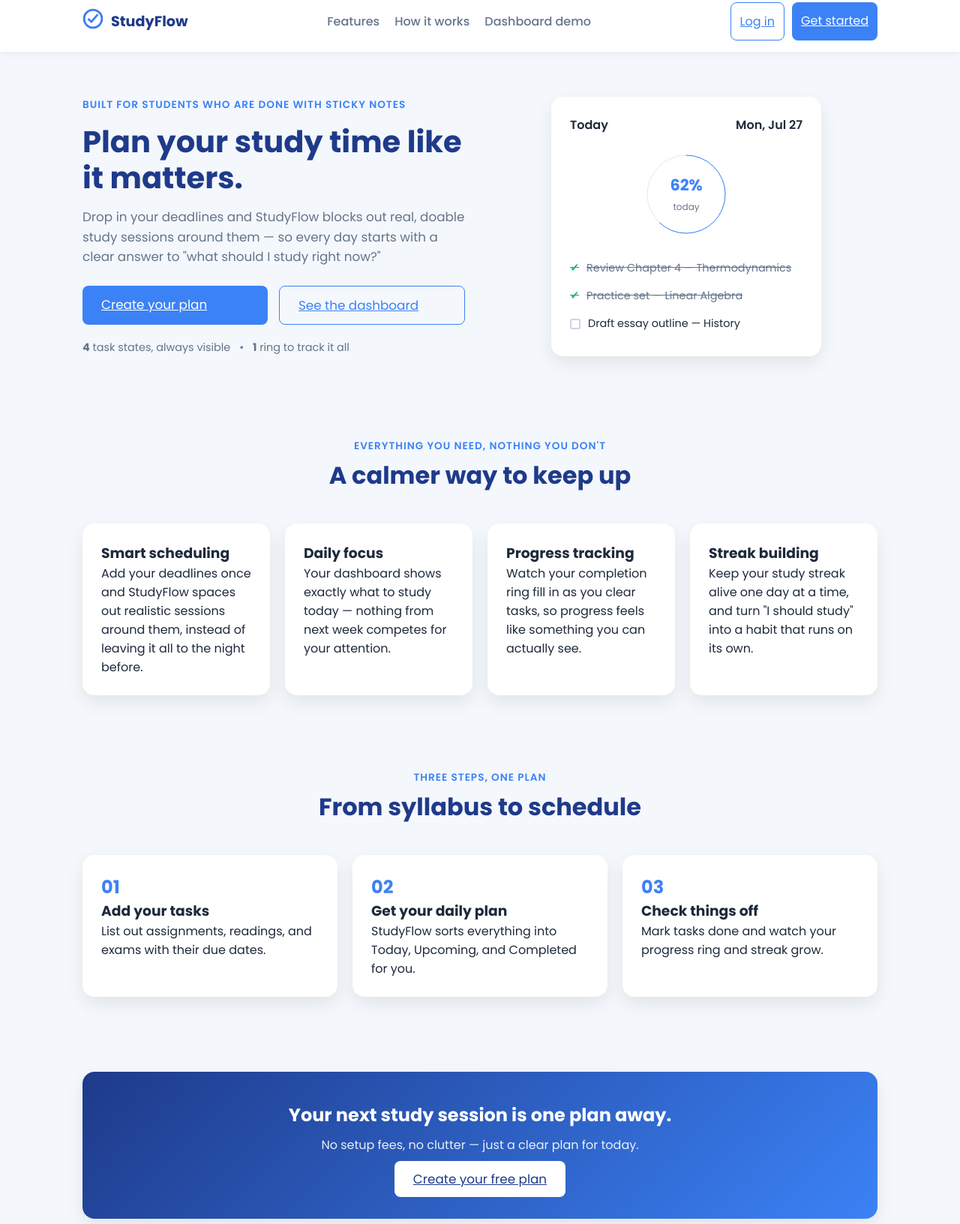
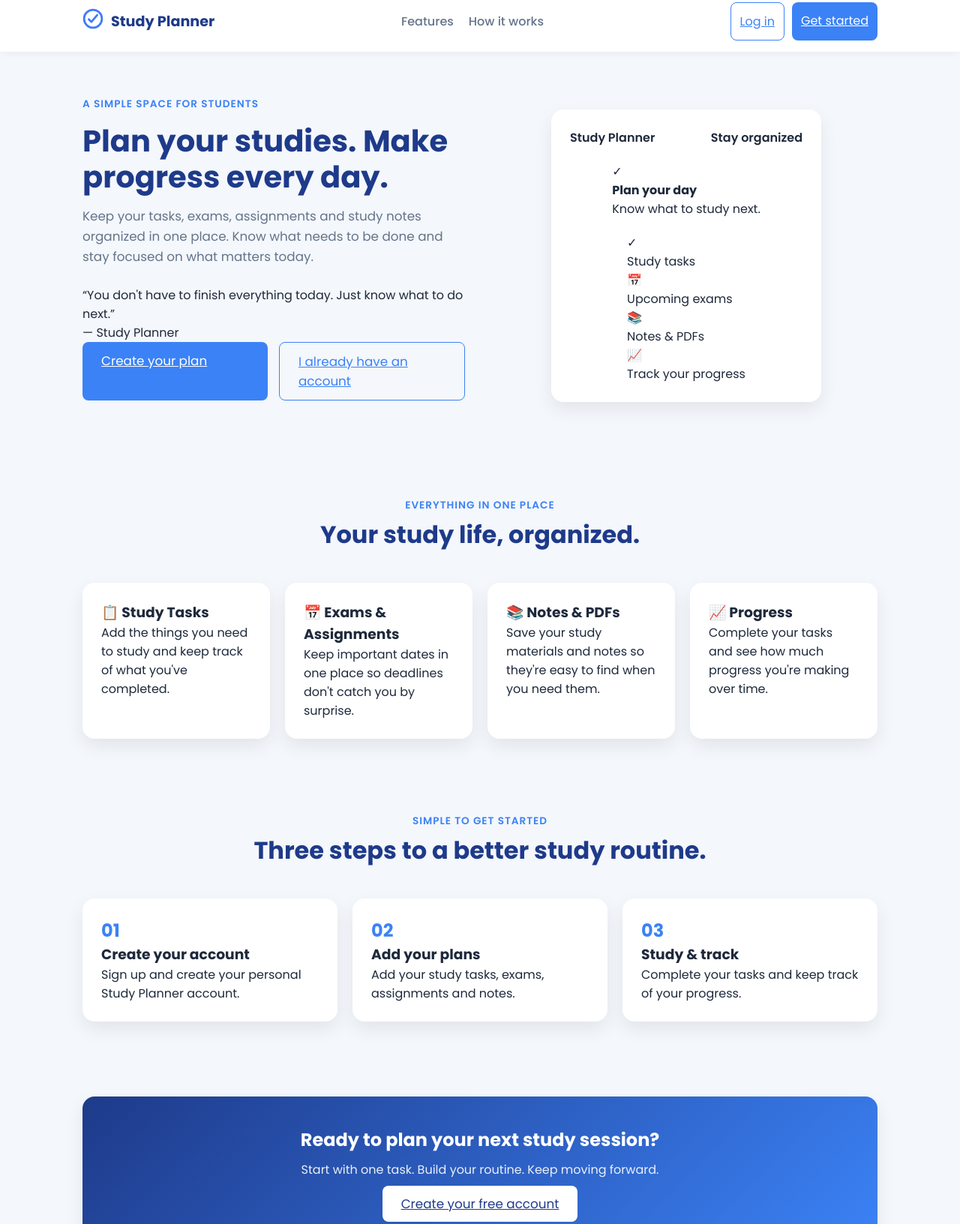
Before and after one commit to najiyathasniii/study-planner, a website: page index.html in a window 1280 px wide. Shown: the part 12-1644 px from the top of the page at 75% size. Drawn offline with Linux system fonts and the light colour scheme.

Commit message:
Update index.html

```diff
--- a/index.html
+++ b/index.html
@@ -3,31 +3,59 @@
 <head>
   <meta charset="UTF-8" />
   <meta name="viewport" content="width=device-width, initial-scale=1.0" />
+
+  <!-- PWA -->
   <link rel="manifest" href="/manifest.json">
-<meta name="theme-color" content="#2563eb">
-  <title>StudyFlow — Plan your study time like it matters</title>
-  <meta name="description" content="StudyFlow is a study planner that turns your deadlines into a clear, doable daily plan." />
+  <meta name="theme-color" content="#2563eb">
+
+  <title>Study Planner — Plan. Study. Achieve.</title>
+
+  <meta
+    name="description"
+    content="Study Planner helps students organize tasks, exams, assignments and study notes in one simple place."
+  />
 
   <!-- Google Fonts -->
- <!-- Google Fonts -->
   <link rel="preconnect" href="https://fonts.googleapis.com">
   <link rel="preconnect" href="https://fonts.gstatic.com" crossorigin>
-  <link rel="stylesheet" href="https://fonts.googleapis.com/css2?family=Poppins:wght@300;400;500;600;700&display=swap">
+  <link
+    rel="stylesheet"
+    href="https://fonts.googleapis.com/css2?family=Poppins:wght@300;400;500;600;700&display=swap"
+  >
 
   <!-- Main Stylesheet -->
   <link rel="stylesheet" href="styless.css">
 </head>
+
 <body>
 
-  <!-- ======================= HEADER / NAV ======================= -->
+  <!-- ======================= HEADER ======================= -->
+
   <header class="site-header">
     <div class="container header-inner">
 
       <a href="index.html" class="logo">
+
         <span class="logo-mark" aria-hidden="true">
           <svg viewBox="0 0 40 40" width="28" height="28">
-            <circle cx="20" cy="20" r="17" fill="none" stroke="url(#logoGradient)" stroke-width="4" />
-            <path d="M12 21l5 5 11-13" fill="none" stroke="url(#logoGradient)" stroke-width="4" stroke-linecap="round" stroke-linejoin="round" />
+            <circle
+              cx="20"
+              cy="20"
+              r="17"
+              fill="none"
+              stroke="url(#logoGradient)"
+              stroke-width="4"
+            />
+
+            <path
+              d="M12 21l5 5 11-13"
+              fill="none"
+              stroke="url(#logoGradient)"
+              stroke-width="4"
+              stroke-linecap="round"
+              stroke-linejoin="round"
+            />
+
             <defs>
               <linearGradient id="logoGradient" x1="0" y1="0" x2="40" y2="40">
                 <stop offset="0" stop-color="#3E7BFA" />
@@ -36,216 +64,524 @@
             </defs>
           </svg>
         </span>
-        <span class="logo-text">StudyFlow</span>
+
+        <span class="logo-text">Study Planner</span>
+
       </a>
 
-      <!-- Mobile nav toggle -->
-      <button class="nav-toggle" id="navToggle" aria-label="Open menu" aria-expanded="false" aria-controls="primaryNav">
-        <span></span><span></span><span></span>
+
+      <!-- Mobile menu -->
+
+      <button
+        class="nav-toggle"
+        id="navToggle"
+        aria-label="Open menu"
+        aria-expanded="false"
+        aria-controls="primaryNav"
+      >
+        <span></span>
+        <span></span>
+        <span></span>
       </button>
+
+
+      <!-- Navigation -->
 
       <nav class="primary-nav" id="primaryNav" aria-label="Primary">
         <ul>
-          <li><a href="#features">Features</a></li>
-          <li><a href="#how-it-works">How it works</a></li>
-          <li><a href="dashboard.html">Dashboard demo</a></li>
+          <li>
+            <a href="#features">Features</a>
+          </li>
+
+          <li>
+            <a href="#how-it-works">How it works</a>
+          </li>
         </ul>
       </nav>
 
+
+      <!-- Account buttons -->
+
       <div class="header-actions">
-        <a href="login.html" class="btn btn-ghost">Log in</a>
-        <a href="register.html" class="btn btn-primary">Get started</a>
+
+        <a href="login.html" class="btn btn-ghost">
+          Log in
+        </a>
+
+        <a href="register.html" class="btn btn-primary">
+          Get started
+        </a>
+
       </div>
 
     </div>
   </header>
 
+
   <main>
 
     <!-- ======================= HERO ======================= -->
+
     <section class="hero">
+
       <div class="container hero-inner">
 
         <div class="hero-copy">
-          <p class="eyebrow">Built for students who are done with sticky notes</p>
-          <h1>Plan your study time <span class="highlight">like it matters.</span></h1>
-          <p class="hero-sub">
-            Drop in your deadlines and StudyFlow blocks out real, doable study sessions around them —
-            so every day starts with a clear answer to "what should I study right now?"
+
+          <p class="eyebrow">
+            A simple space for students
           </p>
 
-          <div class="hero-cta">
-            <a href="register.html" class="btn btn-primary btn-lg">Create your plan</a>
-            <a href="dashboard.html" class="btn btn-outline btn-lg">See the dashboard</a>
+          <h1>
+            Plan your studies.
+            <span class="highlight">
+              Make progress every day.
+            </span>
+          </h1>
+
+          <p class="hero-sub">
+            Keep your tasks, exams, assignments and study notes
+            organized in one place. Know what needs to be done
+            and stay focused on what matters today.
+          </p>
+
+
+          <!-- Quote -->
+
+          <div class="study-quote">
+
+            <p>
+              “You don't have to finish everything today.
+              Just know what to do next.”
+            </p>
+
+            <span>
+              — Study Planner
+            </span>
+
           </div>
 
-          <div class="hero-trust">
-            <span class="hero-trust-item"><strong>4</strong> task states, always visible</span>
-            <span class="hero-trust-divider" aria-hidden="true">•</span>
-            <span class="hero-trust-item"><strong>1</strong> ring to track it all</span>
+
+          <!-- Buttons -->
+
+          <div class="hero-cta">
+
+            <a
+              href="register.html"
+              class="btn btn-primary btn-lg"
+            >
+              Create your plan
+            </a>
+
+            <a
+              href="login.html"
+              class="btn btn-outline btn-lg"
+            >
+              I already have an account
+            </a>
+
           </div>
+
         </div>
 
-        <div class="hero-visual" aria-hidden="true">
+
+        <!-- ======================= REALISTIC APP PREVIEW ======================= -->
+
+        <div class="hero-visual">
+
           <div class="glass-card preview-card">
 
             <div class="preview-header">
-              <span class="preview-title">Today</span>
-              <span class="preview-date">Mon, Jul 27</span>
+
+              <span class="preview-title">
+                Study Planner
+              </span>
+
+              <span class="preview-date">
+                Stay organized
+              </span>
+
             </div>
+
 
             <div class="preview-body">
 
-              <!-- SVG Progress Ring -->
-              <div class="mini-ring">
-                <svg viewBox="0 0 120 120">
-                  <circle class="ring-track" cx="60" cy="60" r="52" />
-                  <circle class="ring-fill" cx="60" cy="60" r="52" />
-                </svg>
-                <div class="mini-ring-label">
-                  <span class="mini-ring-value">62%</span>
-                  <span class="mini-ring-caption">today</span>
+              <div class="planner-message">
+
+                <span class="planner-icon">
+                  ✓
+                </span>
+
+                <div>
+
+                  <strong>
+                    Plan your day
+                  </strong>
+
+                  <p>
+                    Know what to study next.
+                  </p>
+
                 </div>
+
               </div>
 
-              <ul class="preview-tasks">
-                <li class="preview-task is-done">
-                  <span class="task-check" aria-hidden="true">✓</span>
-                  Review Chapter 4 — Thermodynamics
-                </li>
-                <li class="preview-task is-done">
-                  <span class="task-check" aria-hidden="true">✓</span>
-                  Practice set — Linear Algebra
-                </li>
-                <li class="preview-task">
-                  <span class="task-check task-check-empty" aria-hidden="true"></span>
-                  Draft essay outline — History
-                </li>
-              </ul>
+
+              <div class="planner-items">
+
+                <div class="planner-item">
+                  <span>✓</span>
+                  <p>Study tasks</p>
+                </div>
+
+                <div class="planner-item">
+                  <span>📅</span>
+                  <p>Upcoming exams</p>
+                </div>
+
+                <div class="planner-item">
+                  <span>📚</span>
+                  <p>Notes & PDFs</p>
+                </div>
+
+                <div class="planner-item">
+                  <span>📈</span>
+                  <p>Track your progress</p>
+                </div>
+
+              </div>
 
             </div>
+
           </div>
+
         </div>
 
       </div>
+
     </section>
 
+
     <!-- ======================= FEATURES ======================= -->
-    <section class="features" id="features">
+
+    <section
+      class="features"
+      id="features"
+    >
+
       <div class="container">
 
         <div class="section-heading">
-          <p class="eyebrow">Everything you need, nothing you don't</p>
-          <h2>A calmer way to keep up</h2>
+
+          <p class="eyebrow">
+            Everything in one place
+          </p>
+
+          <h2>
+            Your study life, organized.
+          </h2>
+
         </div>
+
 
         <div class="feature-grid">
 
+
           <article class="glass-card feature-card">
-            <h3>Smart scheduling</h3>
-            <p>Add your deadlines once and StudyFlow spaces out realistic sessions around them, instead of leaving it all to the night before.</p>
+
+            <h3>
+              📋 Study Tasks
+            </h3>
+
+            <p>
+              Add the things you need to study and
+              keep track of what you've completed.
+            </p>
+
           </article>
 
+
           <article class="glass-card feature-card">
-            <h3>Daily focus</h3>
-            <p>Your dashboard shows exactly what to study today — nothing from next week competes for your attention.</p>
+
+            <h3>
+              📅 Exams & Assignments
+            </h3>
+
+            <p>
+              Keep important dates in one place so
+              deadlines don't catch you by surprise.
+            </p>
+
           </article>
 
+
           <article class="glass-card feature-card">
-            <h3>Progress tracking</h3>
-            <p>Watch your completion ring fill in as you clear tasks, so progress feels like something you can actually see.</p>
+
+            <h3>
+              📚 Notes & PDFs
+            </h3>
+
+            <p>
+              Save your study materials and notes
+              so they're easy to find when you need them.
+            </p>
+
           </article>
 
+
           <article class="glass-card feature-card">
-            <h3>Streak building</h3>
-            <p>Keep your study streak alive one day at a time, and turn "I should study" into a habit that runs on its own.</p>
+
+            <h3>
+              📈 Progress
+            </h3>
+
+            <p>
+              Complete your tasks and see how much
+              progress you're making over time.
+            </p>
+
           </article>
 
+
         </div>
+
       </div>
+
     </section>
 
+
     <!-- ======================= HOW IT WORKS ======================= -->
-    <section class="how-it-works" id="how-it-works">
+
+    <section
+      class="how-it-works"
+      id="how-it-works"
+    >
+
       <div class="container">
 
         <div class="section-heading">
-          <p class="eyebrow">Three steps, one plan</p>
-          <h2>From syllabus to schedule</h2>
+
+          <p class="eyebrow">
+            Simple to get started
+          </p>
+
+          <h2>
+            Three steps to a better study routine.
+          </h2>
+
         </div>
 
+
         <ol class="steps">
+
+
           <li class="glass-card step-card">
-            <span class="step-index">01</span>
-            <h3>Add your tasks</h3>
-            <p>List out assignments, readings, and exams with their due dates.</p>
+
+            <span class="step-index">
+              01
+            </span>
+
+            <h3>
+              Create your account
+            </h3>
+
+            <p>
+              Sign up and create your personal
+              Study Planner account.
+            </p>
+
           </li>
+
+
           <li class="glass-card step-card">
-            <span class="step-index">02</span>
-            <h3>Get your daily plan</h3>
-            <p>StudyFlow sorts everything into Today, Upcoming, and Completed for you.</p>
+
+            <span class="step-index">
+              02
+            </span>
+
+            <h3>
+              Add your plans
+            </h3>
+
+            <p>
+              Add your study tasks, exams,
+              assignments and notes.
+            </p>
+
           </li>
+
+
           <li class="glass-card step-card">
-            <span class="step-index">03</span>
-            <h3>Check things off</h3>
-            <p>Mark tasks done and watch your progress ring and streak grow.</p>
+
+            <span class="step-index">
+              03
+            </span>
+
+            <h3>
+              Study & track
+            </h3>
+
+            <p>
+              Complete your tasks and keep
+              track of your progress.
+            </p>
+
           </li>
+
+
         </ol>
 
       </div>
+
     </section>
 
+
     <!-- ======================= FINAL CTA ======================= -->
+
     <section class="final-cta">
+
       <div class="container">
+
         <div class="glass-card final-cta-card">
-          <h2>Your next study session is one plan away.</h2>
-          <p>No setup fees, no clutter — just a clear plan for today.</p>
-          <a href="register.html" class="btn btn-primary btn-lg">Create your free plan</a>
+
+          <h2>
+            Ready to plan your next study session?
+          </h2>
+
+          <p>
+            Start with one task. Build your routine.
+            Keep moving forward.
+          </p>
+
+          <a
+            href="register.html"
+            class="btn btn-primary btn-lg"
+          >
+            Create your free account
+          </a>
+
         </div>
+
       </div>
+
     </section>
 
   </main>
 
+
   <!-- ======================= FOOTER ======================= -->
+
   <footer class="site-footer">
+
     <div class="container footer-inner">
 
+
       <div class="footer-brand">
-        <span class="logo-text">StudyFlow</span>
-        <p>A calmer way to keep up with school.</p>
+
+        <span class="logo-text">
+          Study Planner
+        </span>
+
+        <p>
+          Plan your studies. Stay organized.
+        </p>
+
       </div>
 
-      <nav class="footer-col" aria-label="Product">
-        <h4>Product</h4>
+
+      <nav
+        class="footer-col"
+        aria-label="Product"
+      >
+
+        <h4>
+          Product
+        </h4>
+
         <ul>
-          <li><a href="#features">Features</a></li>
-          <li><a href="dashboard.html">Dashboard demo</a></li>
+
+          <li>
+            <a href="#features">
+              Features
+            </a>
+          </li>
+
+          <li>
+            <a href="#how-it-works">
+              How it works
+            </a>
+          </li>
+
         </ul>
+
       </nav>
 
-      <nav class="footer-col" aria-label="Account">
-        <h4>Account</h4>
+
+      <nav
+        class="footer-col"
+        aria-label="Account"
+      >
+
+        <h4>
+          Account
+        </h4>
+
         <ul>
-          <li><a href="login.html">Log in</a></li>
-          <li><a href="register.html">Register</a></li>
+
+          <li>
+            <a href="login.html">
+              Log in
+            </a>
+          </li>
+
+          <li>
+            <a href="register.html">
+              Register
+            </a>
+          </li>
+
         </ul>
+
       </nav>
 
-      <p class="footer-legal">© 2026 StudyFlow. Portfolio project — placeholder content only.</p>
+
+      <p class="footer-legal">
+        © 2026 Study Planner.
+      </p>
+
+
     </div>
+
   </footer>
 
+
+  <!-- Existing JavaScript -->
+
   <script src="scripts.js"></script>
+
+
+  <!-- Service Worker -->
+
   <script>
-if ("serviceWorker" in navigator) {
-    window.addEventListener("load", () => {
+    if ("serviceWorker" in navigator) {
+
+      window.addEventListener("load", () => {
+
         navigator.serviceWorker.register("/sw.js")
-            .then(() => console.log("Study Planner app ready"))
-            .catch(error => console.error("Service Worker error:", error));
-    });
-}
-</script>
+          .then(() => {
+            console.log("Study Planner app ready");
+          })
+          .catch(error => {
+            console.error(
+              "Service Worker error:",
+              error
+            );
+          });
+
+      });
+
+    }
+  </script>
+
 </body>
 </html>
```
